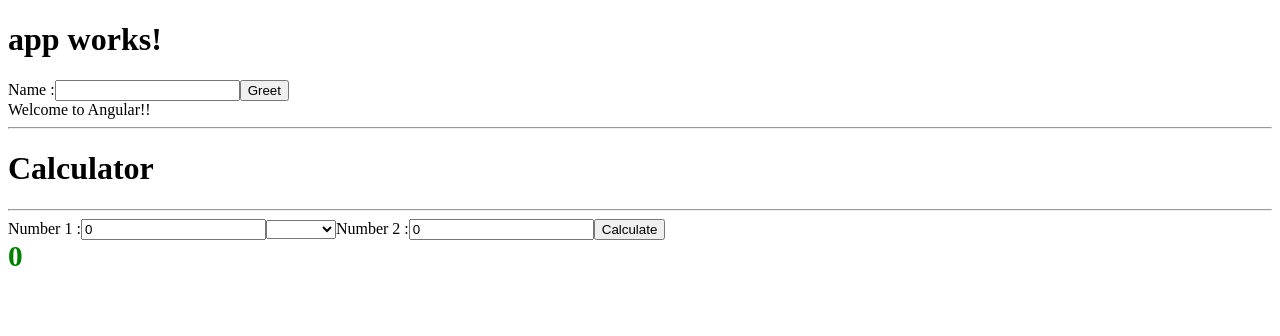
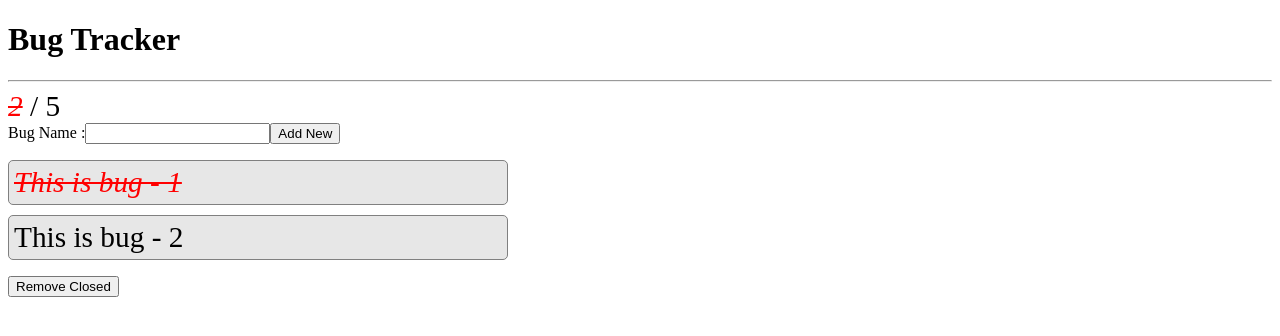
Before and after one commit to tkmagesh/GE-Angular2-May-2017, an Angular app in the folder angular-app/: page / in a window 1280 px wide. Shown: the top 336 px of the page. Built offline with nearby package versions, Linux system fonts and the light colour scheme.

Commit message:
bug tracker - initial

```diff
--- a/angular-app/src/app/app.component.html
+++ b/angular-app/src/app/app.component.html
@@ -1,6 +1 @@
-<h1>
-  {{title}}
-</h1>
-<hello-world></hello-world>
-<hr>
-<calculator></calculator>
+<bug-tracker></bug-tracker>
--- a/angular-app/src/app/app.module.ts
+++ b/angular-app/src/app/app.module.ts
@@ -8,12 +8,14 @@ import { HelloWorldComponent } from './helloWorld/helloWorld.component';
 import { CalculatorComponent} from './calculator/calculator.component';
 import { CalculatorResultComponent} from './calculator/calculatorResult.component';
 
+import { BugTrackerComponent } from './bugTracker/bugTracker.component';
 @NgModule({
   declarations: [
     AppComponent,
     HelloWorldComponent,
     CalculatorComponent,
-    CalculatorResultComponent
+    CalculatorResultComponent,
+    BugTrackerComponent
   ],
   imports: [
     BrowserModule,
--- /dev/null
+++ b/angular-app/src/app/bugTracker/bugTracker.component.ts
@@ -0,0 +1,10 @@
+import { Component } from '@angular/core';
+
+@Component({
+	selector : 'bug-tracker',
+	templateUrl : 'bugTracker.template.html',
+	styleUrls : ['bugTracker.style.css']
+})
+export class BugTrackerComponent{
+
+}
--- /dev/null
+++ b/angular-app/src/app/bugTracker/bugTracker.style.css
@@ -0,0 +1,29 @@
+.section{
+	margin-bottom: 10px;
+}
+.closed{
+	color : red;
+	text-decoration: line-through;
+	font-style: italic;
+}
+.bugname, .stats{
+	font-size: 22pt;
+}
+.bugname{
+	cursor : pointer;
+}
+ol{
+	list-style: none;
+	width: 500px;
+	-webkit-padding-start : 0px;
+}
+li{
+	margin-bottom: 10px;
+	border : 1px solid gray;
+	background-color: #e7e7e7;
+	padding: 5px;
+	border-radius: 5px;
+}
+.datetime{
+	font-style: italic;
+}
--- /dev/null
+++ b/angular-app/src/app/bugTracker/bugTracker.template.html
@@ -0,0 +1,25 @@
+<h1>Bug Tracker</h1>
+<hr>
+<div class="content">
+	<section class="stats">
+		<span class="closed">2</span>
+		<span> / </span>
+		<span>5</span>
+	</section>
+	<section class="edit">
+		<label for=""> Bug Name :</label>
+		<input type="text" name="" id="">
+		<input type="button" value="Add New">
+	</section>
+	<section class="list">
+		<ol>
+			<li>
+				<span class="bugname closed">This is bug - 1</span>
+			</li>
+			<li>
+				<span class="bugname">This is bug - 2</span>
+			</li>
+		</ol>
+		<input type="button" value="Remove Closed">
+	</section>
+</div>
```
